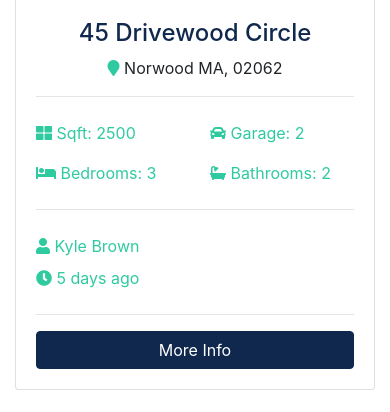
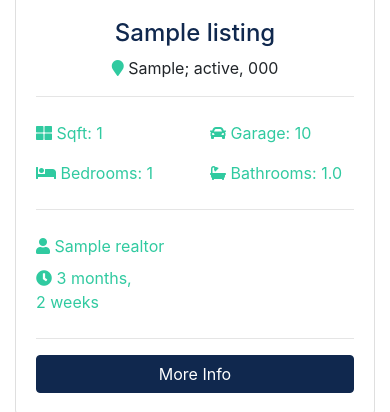
Before and after one commit to awesoty/awesoty_project, a Django app: page / in a window 390 px wide. Shown: the part 1194-1606 px from the top of the page. Run offline with Django 3.2, Linux system fonts and the light colour scheme; tables that the repository leaves empty hold one stand-in row (values such as "Sample post"); grey boxes marked "Sample" are stand-in pictures; some libraries are stand-ins or nearby versions.

Commit message:
Home & About Page Dynamic Content

```diff
--- a/pages/views.py
+++ b/pages/views.py
@@ -1,9 +1,29 @@
 from django.shortcuts import render
 from django.http import HttpResponse
 
+from listings.models import Listing
+from realtors.models import Realtor
+
 def index(request):
-    return render(request, 'pages/index.html')
+    listings = Listing.objects.order_by('-list_date').filter(is_published=True)[:3]
+
+    context = {
+        'listings': listings
+    }
+
+    return render(request, 'pages/index.html', context)
 
 
 def about(request):
-    return render(request, 'pages/about.html')
+    # Get all realtors
+    realtors = Realtor.objects.order_by('-hire_date')
+
+    # Get MVP
+    mvp_realtors = Realtor.objects.all().filter(is_mvp=True)
+
+    context = {
+        'realtors': realtors,
+        'mvp_realtors': mvp_realtors
+    }
+
+    return render(request, 'pages/about.html', context)
--- a/realtors/models.py
+++ b/realtors/models.py
@@ -4,7 +4,7 @@ from datetime import datetime
 class Realtor(models.Model):
     name = models.CharField(max_length=200)
     photo = models.ImageField(upload_to='photos/%Y/%m/%d')
-    descriptions = models.TextField(blank=True)
+    description = models.TextField(blank=True)
     phone = models.CharField(max_length=20)
     email = models.CharField(max_length=50)
     is_mvp = models.BooleanField(default=False)
--- a/templates/pages/index.html
+++ b/templates/pages/index.html
@@ -1,4 +1,6 @@
 {% extends 'base.html' %}
+
+{% load humanize %}
 
 {% load static %}
 
@@ -172,135 +174,55 @@
     <div class="container">
       <h3 class="text-center mb-3">Latest Listings</h3>
       <div class="row">
-        <!-- Listing 1 -->
+        {% if listings %}
+          {% for listing in listings %}
             <div class="col-md-6 col-lg-4 mb-4">
               <div class="card listing-preview">
-            <img class="card-img-top" src="assets/img/homes/home-1.jpg" alt="">
+                <img class="card-img-top" src="{{ listing.photo_main.url }}" alt="">
                 <div class="card-img-overlay">
                   <h2>
-                <span class="badge badge-secondary text-white">$490,000</span>
+                    <span class="badge badge-secondary text-white">Ksh {{ listing.price | intword }}</span>
                   </h2>
                 </div>
                 <div class="card-body">
                   <div class="listing-heading text-center">
-                <h4 class="text-primary">45 Drivewood Circle</h4>
+                    <h4 class="text-primary">{{ listing.title }}</h4>
                     <p>
-                  <i class="fas fa-map-marker text-secondary"></i> Norwood MA, 02062</p>
+                      <i class="fas fa-map-marker text-secondary"></i> {{ listing.city }}; {{ listing.estate }}, {{ listing.zipcode }}</p>
                   </div>
                   <hr>
                   <div class="row py-2 text-secondary">
                     <div class="col-6">
-                  <i class="fas fa-th-large"></i> Sqft: 2500</div>
+                      <i class="fas fa-th-large"></i> Sqft: {{ listing.sqft }}</div>
                     <div class="col-6">
-                  <i class="fas fa-car"></i> Garage: 2</div>
+                      <i class="fas fa-car"></i> Garage: {{ listing.garage }}</div>
                   </div>
                   <div class="row py-2 text-secondary">
                     <div class="col-6">
-                  <i class="fas fa-bed"></i> Bedrooms: 3</div>
+                      <i class="fas fa-bed"></i> Bedrooms: {{ listing.bedrooms }}</div>
                     <div class="col-6">
-                  <i class="fas fa-bath"></i> Bathrooms: 2</div>
+                      <i class="fas fa-bath"></i> Bathrooms: {{ listing.bathrooms }}</div>
                   </div>
                   <hr>
                   <div class="row py-2 text-secondary">
                     <div class="col-6">
-                  <i class="fas fa-user"></i> Kyle Brown</div>
+                      <i class="fas fa-user"></i> {{ listing.realtor }}</div>
                   </div>
                   <div class="row text-secondary pb-2">
                     <div class="col-6">
-                  <i class="fas fa-clock"></i> 5 days ago</div>
+                      <i class="fas fa-clock"></i> {{ listing.list_date | timesince }}</div>
                   </div>
                   <hr>
-              <a href="listing.html" class="btn btn-primary btn-block">More Info</a>
+                  <a href="{% url 'listing' listing.id %}" class="btn btn-primary btn-block">More Info</a>
                 </div>
               </div>
             </div>
-
-        <!-- Listing 2 -->
-        <div class="col-md-6 col-lg-4 mb-4">
-          <div class="card listing-preview">
-            <img class="card-img-top" src="assets/img/homes/home-2.jpg" alt="">
-            <div class="card-img-overlay">
-              <h2>
-                <span class="badge badge-secondary text-white">$550,000</span>
-              </h2>
+          {% endfor %}
+        {% else %}
+          <div class="col-md-12">
+            <p>No Listings Available</p>
           </div>
-            <div class="card-body">
-              <div class="listing-heading text-center">
-                <h4 class="text-primary">18 Jefferson Lane</h4>
-                <p>
-                  <i class="fas fa-map-marker text-secondary"></i> Woburn MA, 01801</p>
-              </div>
-              <hr>
-              <div class="row py-2 text-secondary">
-                <div class="col-6">
-                  <i class="fas fa-th-large"></i> Sqft: 3200</div>
-                <div class="col-6">
-                  <i class="fas fa-car"></i> Garage: 1</div>
-              </div>
-              <div class="row py-2 text-secondary">
-                <div class="col-6">
-                  <i class="fas fa-bed"></i> Bedrooms: 4</div>
-                <div class="col-6">
-                  <i class="fas fa-bath"></i> Bathrooms: 2.5</div>
-              </div>
-              <hr>
-              <div class="row py-2 text-secondary">
-                <div class="col-6">
-                  <i class="fas fa-user"></i> Mark Hudson</div>
-              </div>
-              <div class="row text-secondary pb-2">
-                <div class="col-6">
-                  <i class="fas fa-clock"></i> 5 days ago</div>
-              </div>
-              <hr>
-              <a href="listing.html" class="btn btn-primary btn-block">More Info</a>
-            </div>
-          </div>
-        </div>
-
-        <!-- Listing 3 -->
-        <div class="col-md-6 col-lg-4 mb-4">
-          <div class="card listing-preview">
-            <img class="card-img-top" src="assets/img/homes/home-3.jpg" alt="">
-            <div class="card-img-overlay">
-              <h2>
-                <span class="badge badge-secondary text-white">$580,000</span>
-              </h2>
-            </div>
-            <div class="card-body">
-              <div class="listing-heading text-center">
-                <h4 class="text-primary">187 Woodrow Street</h4>
-                <p>
-                  <i class="fas fa-map-marker text-secondary"></i> Salem MA, 01915</p>
-              </div>
-              <hr>
-              <div class="row py-2 text-secondary">
-                <div class="col-6">
-                  <i class="fas fa-th-large"></i> Sqft: 3107</div>
-                <div class="col-6">
-                  <i class="fas fa-car"></i> Garage: 0</div>
-              </div>
-              <div class="row py-2 text-secondary">
-                <div class="col-6">
-                  <i class="fas fa-bed"></i> Bedrooms: 4</div>
-                <div class="col-6">
-                  <i class="fas fa-bath"></i> Bathrooms: 3</div>
-              </div>
-              <hr>
-              <div class="row py-2 text-secondary">
-                <div class="col-6">
-                  <i class="fas fa-user"></i> Mark Hudson</div>
-              </div>
-              <div class="row text-secondary pb-2">
-                <div class="col-6">
-                  <i class="fas fa-clock"></i> 5 days ago</div>
-              </div>
-              <hr>
-              <a href="listing.html" class="btn btn-primary btn-block">More Info</a>
-            </div>
-          </div>
-        </div>
-
+        {% endif %}
       </div>
     </div>
   </section>
```
Also changed, not shown: templates/pages/about.html (+19 -29 lines), realtors/migrations/0002_auto_20200502_1632.py (added). Lines whose indentation alone changed are shown as unchanged.
